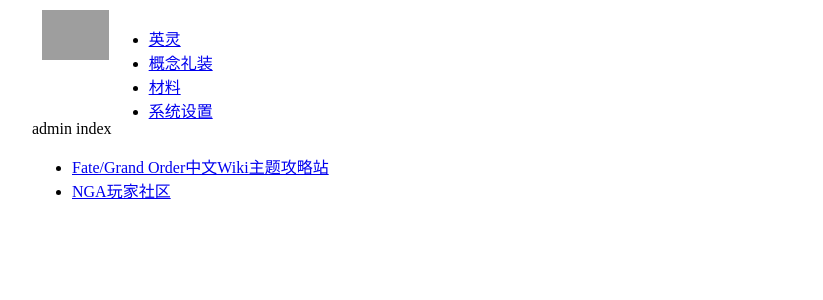
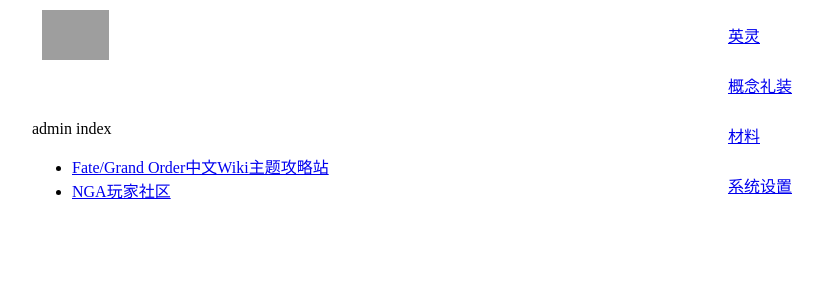
Before and after one commit to wangrunbo/ogf, a Flask app: page /admin/ in a window 1280 px wide. Shown: the top 300 px of the page, without its empty margins (228-1051 px from the left). Run offline with Flask 2, Linux system fonts and the light colour scheme; parts of the project's set-up code (start-up, migrations or seed data) failed here and were passed over; some libraries are stand-ins or nearby versions; grey boxes are pictures that could not be loaded.

Commit message:
update admin layout

```diff
--- a/app/templates/admin/layout.html
+++ b/app/templates/admin/layout.html
@@ -18,19 +18,18 @@
         <p>请将Javascript设置为有效！</p>
     </noscript>
 
-    <header id="header">
-        <div class="menu">
+    <header>
         <div class="logo"><a href="{{ url_for('admin.index') }}"><img src="{{ url_for('static', filename='img/logo.png') }}" alt="LOGO" /></a></div>
-        </div>
-
+        <div class="nav">
             <ul>
                 <li><a href="{{ url_for('admin.servant_list') }}">英灵</a></li>
                 <li><a href="{{ url_for('admin.craft_essence_list') }}">概念礼装</a></li>
                 <li><a href="{{ url_for('admin.item_list') }}">材料</a></li>
-{#            <li><a href="{{ url_for('admin.map') }}">地图</a></li>#}
-{#            <li><a href="{{ url_for('admin.event') }}">活动相关</a></li>#}
+                {#<li><a href="{{ url_for('admin.map') }}">地图</a></li>#}
+                {#<li><a href="{{ url_for('admin.event') }}">活动相关</a></li>#}
                 <li><a href="{{ url_for('admin.system') }}">系统设置</a></li>
             </ul>
+        </div>
     </header>
 
     {% block body %}{% endblock %}
```
Lines whose indentation alone changed are shown as unchanged.
